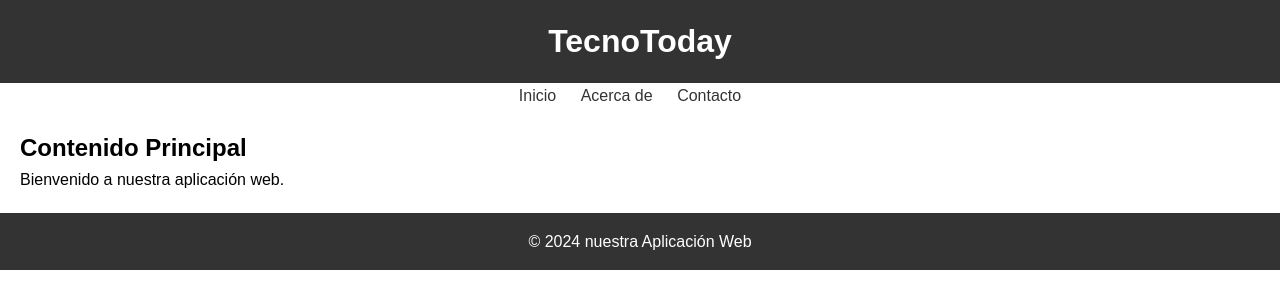
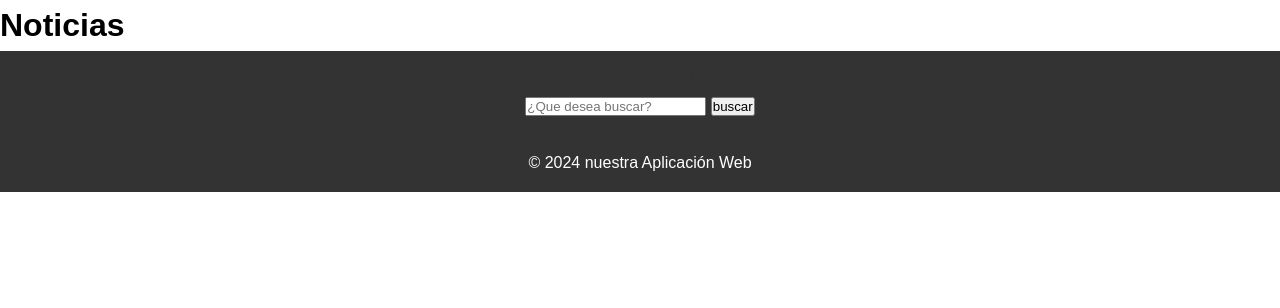
Before and after one commit to Carolx064/Proyecto_Practicas, a plain HTML site: page index.html in a window 1280 px wide. Drawn offline with Linux system fonts and the light colour scheme.

Commit message:
index.html

```diff
--- a/index.html
+++ b/index.html
@@ -3,30 +3,31 @@
 <head>
   <meta charset="UTF-8">
   <meta name="viewport" content="width=device-width, initial-scale=1.0">
-  <title>Notias informática</title>
+  <title>TecnoToday</title>
   <link rel="stylesheet" href="styles.css">
 </head>
 <body>
-
+    <div class="container">
+        <h1> Noticias</h1>
         <header>
-    <h1>TecnoToday</h1>
-  </header>
-
             <nav>
                <ul>
                     <li><a href="#">Inicio</a></li>
-      <li><a href="#">Acerca de</a></li>
-      <li><a href="#">Contacto</a></li>
+                    <li><a href="#">Categorias</a></li>
+                    <li><a href="#">Log in</a></li>
                </ul>
             </nav>
+            <div class="busqueda">
+                <input type="text" placeholder="¿Que desea buscar?" id="busqueda">
+                <button onclick="BuscarTema()">buscar</button>
+            </div>
+        </header>
+        <div class="container-noticias">
 
-  <main>
-    <section>
-      <h2>Contenido Principal</h2>
-      <p>Bienvenido a nuestra aplicación web.</p>
-    </section>
-  </main>
+        </div>
 
+    </div>
+    <script src="app.js"></script>
   <footer>
     <p>&copy; 2024 nuestra Aplicación Web</p>
   </footer>
```
Lines whose indentation alone changed are shown as unchanged.
